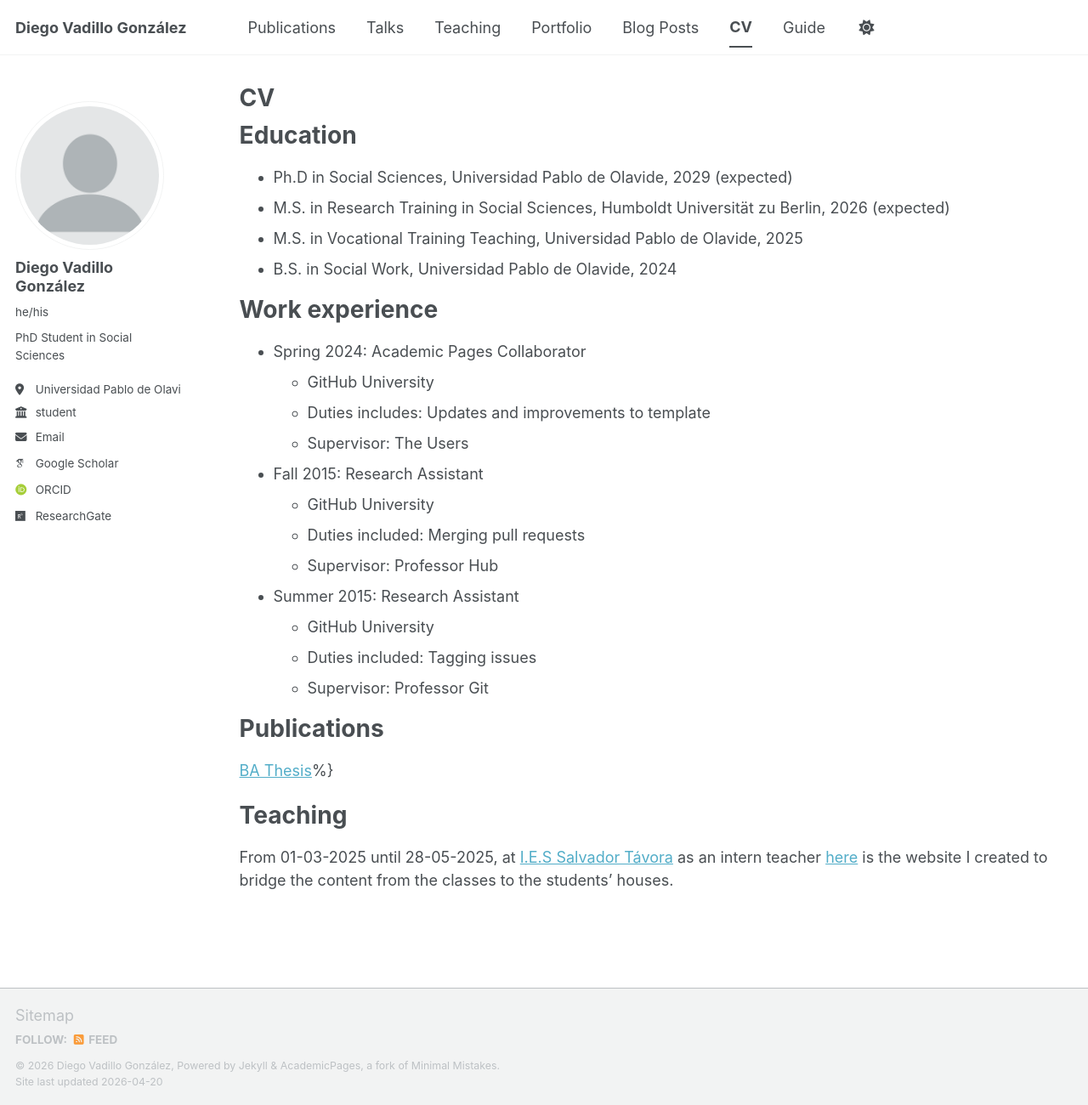
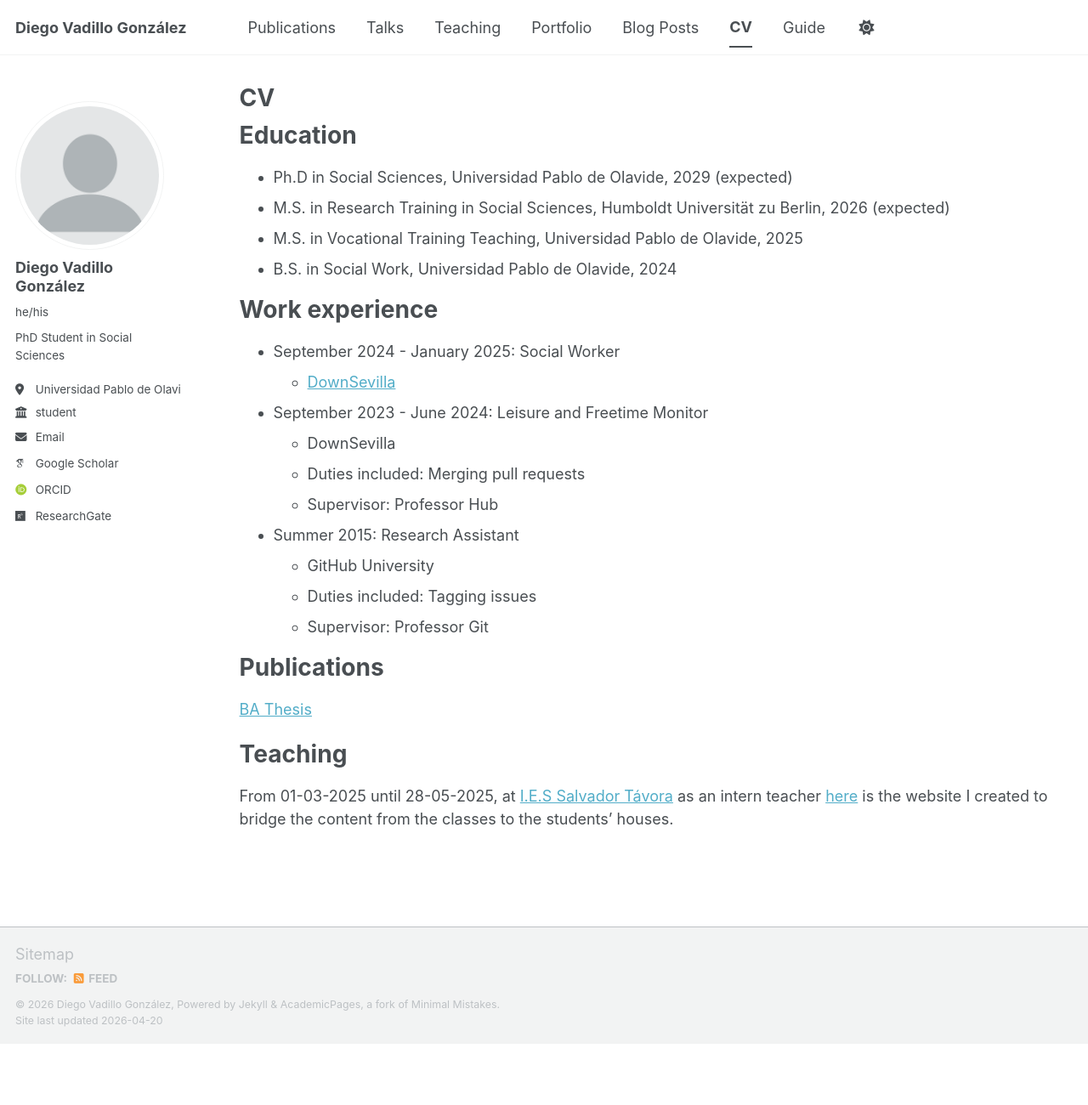
Before and after one commit to diegovadillogonzalez/diegovadillogonzalez.github.io, a Jekyll site: the page built from _pages/cv.md, in a window 1280 px wide and 1300 px high. Shown: the whole window at 85% size. Built offline with Jekyll 4.4.1, drawn with Linux system fonts in a browser that asks for light colours; some web fonts are replaced; a script bundle is joined from its source files by our own code; library files that are not in the unit come from our copies.

Commit message:
Update cv.md

```diff
--- a/_pages/cv.md
+++ b/_pages/cv.md
@@ -18,13 +18,11 @@ Education
 
 Work experience
 ======
-* Spring 2024: Academic Pages Collaborator
-  * GitHub University
-  * Duties includes: Updates and improvements to template
-  * Supervisor: The Users
+* September 2024 - January 2025: Social Worker
+  * [DownSevilla](https://www.downsevilla.org/)
 
-* Fall 2015: Research Assistant
-  * GitHub University
+* September 2023 - June 2024: Leisure and Freetime Monitor
+  * DownSevilla
   * Duties included: Merging pull requests
   * Supervisor: Professor Hub
 
@@ -36,7 +34,7 @@ Work experience
 
 Publications
 ======
- [BA Thesis](https://hdl.handle.net/10433/20879)%}
+ [BA Thesis](https://hdl.handle.net/10433/20879)
 
 
 Teaching
```
